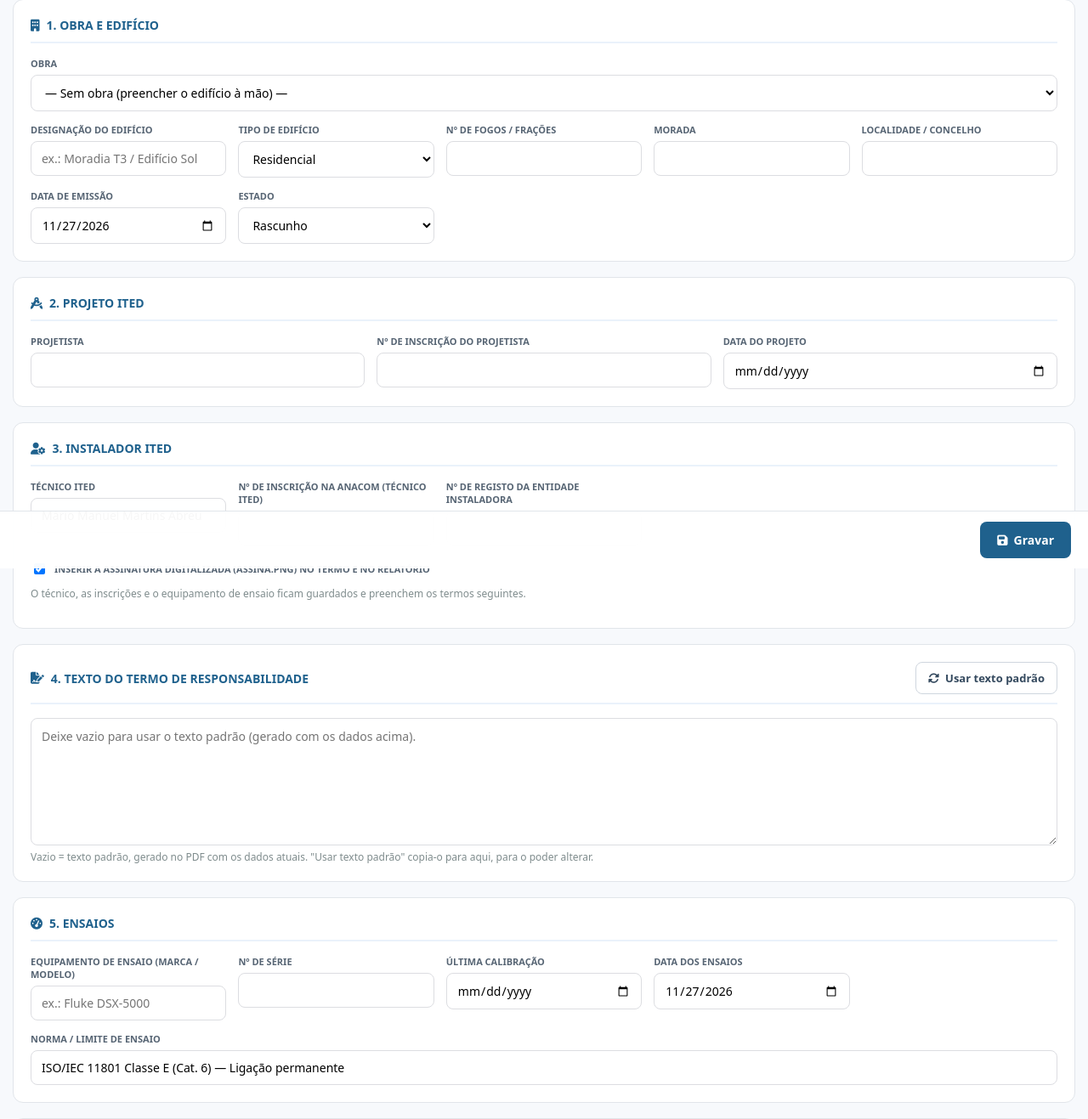
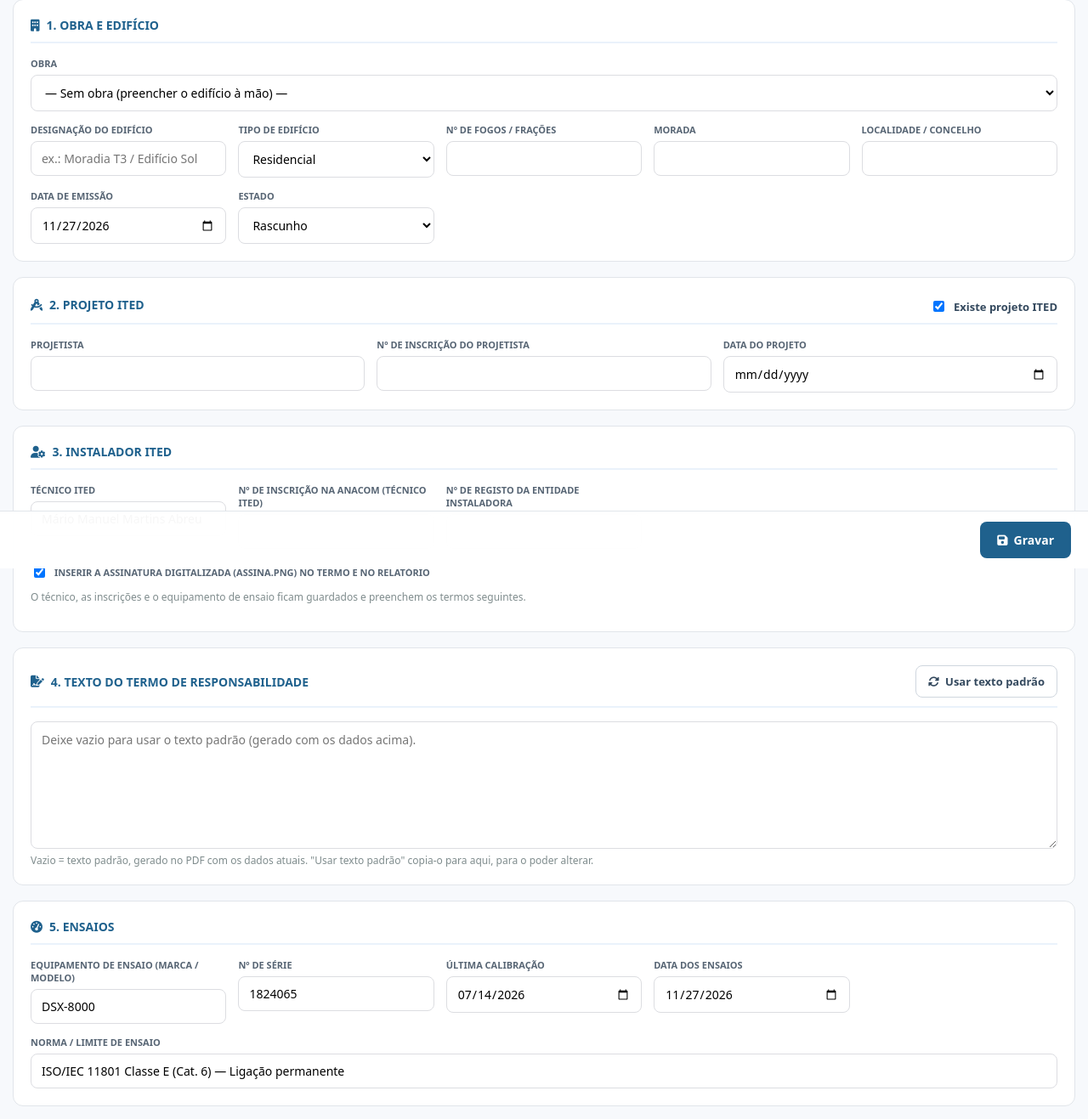
Before and after one commit to mmmabreu/Claude, a PHP site: page /termo_ited_form.php in a window 1280 px wide. Shown: the part 131-1448 px from the top of the page at 85% size. Run offline with PHP 8.4, Linux system fonts and the light colour scheme; the visitor is signed in with stand-in values (Sample User, id 1); data that the repository does not hold is empty; a stand-in replaces the project's code that opens the database connection.

Commit message:
Termos ITED: projeto ITED opcional e certificador DSX-8000 sempre pré-preenchido
Co-Authored-By: Claude Opus 5.5 <noreply@anthropic.com>
Claude-Session: https://claude.ai/code/session_01WWSjH55W4vmrw8923oh7ZY

```diff
--- a/htdocs/termo_ited_form.php
+++ b/htdocs/termo_ited_form.php
@@ -45,7 +45,9 @@ if ($_SERVER['REQUEST_METHOD'] === 'POST') {
             'id_obra' => $id_obra, 'id_cliente' => $id_cliente, 'data_emissao' => $d($_POST['data_emissao'] ?? '') ?: date('Y-m-d'), 'estado' => $estado,
             'tipo_edificio' => $txt('tipo_edificio', 40), 'edificio' => $edificio, 'morada' => $txt('morada', 255), 'localidade' => $txt('localidade', 150),
             'n_fogos' => $n_fogos === false ? null : $n_fogos,
-            'projetista_nome' => $txt('projetista_nome', 150), 'projetista_inscricao' => $txt('projetista_inscricao', 60), 'projeto_data' => $d($_POST['projeto_data'] ?? ''),
+            'tem_projeto' => !empty($_POST['tem_projeto']) ? 1 : 0,
+            'projetista_nome' => !empty($_POST['tem_projeto']) ? $txt('projetista_nome', 150) : '', 'projetista_inscricao' => !empty($_POST['tem_projeto']) ? $txt('projetista_inscricao', 60) : '',
+            'projeto_data' => !empty($_POST['tem_projeto']) ? $d($_POST['projeto_data'] ?? '') : null,
             'tecnico_nome' => $txt('tecnico_nome', 150), 'tecnico_inscricao' => $txt('tecnico_inscricao', 60), 'entidade_registo' => $txt('entidade_registo', 60),
             'assinatura' => !empty($_POST['assinatura']) ? 1 : 0, 'texto_termo' => trim((string)($_POST['texto_termo'] ?? '')) ?: null,
             'equip_teste' => $txt('equip_teste', 150), 'equip_serie' => $txt('equip_serie', 80), 'equip_calibracao' => $d($_POST['equip_calibracao'] ?? ''),
@@ -84,8 +86,7 @@ if ($_SERVER['REQUEST_METHOD'] === 'POST') {
         $pdo->commit();
         // Técnico e equipamento de ensaio ficam para os termos seguintes
         itedGuardarConfig($pdo, ['ited_tecnico_nome' => $campos['tecnico_nome'], 'ited_tecnico_inscricao' => $campos['tecnico_inscricao'],
-                                 'ited_entidade_registo' => $campos['entidade_registo'], 'ited_equip_teste' => $campos['equip_teste'],
-                                 'ited_equip_serie' => $campos['equip_serie'], 'ited_equip_calibracao' => (string)$campos['equip_calibracao'], 'ited_norma_teste' => $campos['norma_teste']]);
+                                 'ited_entidade_registo' => $campos['entidade_registo'], 'ited_norma_teste' => $campos['norma_teste']]);
         registrarLog($pdo, "Gravou termo ITED #$id (" . count($limpos) . " pontos RJ45)", "Termos ITED");
         header("Location: termo_ited_form.php?id=$id&gravado=1"); exit;
     } catch (Exception $ex) {
@@ -107,11 +108,13 @@ try {
 $t = $termo ?: [
     'id_obra' => filter_input(INPUT_GET, 'id_obra', FILTER_VALIDATE_INT) ?: '', 'data_emissao' => date('Y-m-d'), 'estado' => 'Rascunho',
     'tipo_edificio' => 'Residencial', 'edificio' => '', 'morada' => '', 'localidade' => '', 'n_fogos' => '',
-    'projetista_nome' => '', 'projetista_inscricao' => '', 'projeto_data' => '',
+    'tem_projeto' => 1, 'projetista_nome' => '', 'projetista_inscricao' => '', 'projeto_data' => '',
     'tecnico_nome' => $cfg['ited_tecnico_nome'], 'tecnico_inscricao' => $cfg['ited_tecnico_inscricao'], 'entidade_registo' => $cfg['ited_entidade_registo'],
-    'assinatura' => 1, 'texto_termo' => '', 'equip_teste' => $cfg['ited_equip_teste'], 'equip_serie' => $cfg['ited_equip_serie'],
-    'equip_calibracao' => $cfg['ited_equip_calibracao'], 'norma_teste' => $cfg['ited_norma_teste'], 'data_ensaios' => date('Y-m-d'), 'observacoes' => '',
+    'assinatura' => 1, 'texto_termo' => '', 'equip_teste' => '', 'equip_serie' => '',
+    'equip_calibracao' => '', 'norma_teste' => $cfg['ited_norma_teste'], 'data_ensaios' => date('Y-m-d'), 'observacoes' => '',
 ];
+// Equipamento de ensaio: sempre pré-preenchido com o certificador da empresa (nos termos antigos, se estiver vazio)
+foreach ($ITED_EQUIPAMENTO as $k => $v) if (trim((string)($t[$k] ?? '')) === '') $t[$k] = $v;
 $pontos = ($id && empty($_POST)) ? itedPontos($pdo, $id) : (isset($limpos) ? array_map(fn($p) => array_combine(['identificacao', 'localizacao', 'painel_porta', 'categoria', 'configuracao', 'comprimento', 'mapa', 'margem_next', 'resultado', 'observacoes'], $p), $limpos) : []);
 $e = fn($s) => htmlspecialchars((string)$s, ENT_QUOTES, 'UTF-8');
 $JSON = JSON_UNESCAPED_UNICODE | JSON_HEX_TAG | JSON_HEX_APOS | JSON_HEX_QUOT | JSON_HEX_AMP;
@@ -245,8 +248,10 @@ $JSON = JSON_UNESCAPED_UNICODE | JSON_HEX_TAG | JSON_HEX_APOS | JSON_HEX_QUOT |
             </div>
 
             <div class="card">
-                <h2><i class="fa-solid fa-compass-drafting"></i> 2. Projeto ITED</h2>
-                <div class="grid">
+                <h2><i class="fa-solid fa-compass-drafting"></i> 2. Projeto ITED
+                    <label class="chk barra-pontos" style="text-transform:none;"><input type="checkbox" name="tem_projeto" id="tem_projeto" value="1" <?= !isset($t['tem_projeto']) || (int)$t['tem_projeto'] === 1 ? 'checked' : '' ?> onchange="mostrarProjeto()"> Existe projeto ITED</label></h2>
+                <p class="ajuda" id="semProjeto" style="display:none; margin:0;">Sem projeto ITED: o termo não refere projeto e a identificação indica "Sem projeto ITED".</p>
+                <div class="grid" id="camposProjeto">
                     <div class="fg"><label>Projetista</label><input type="text" name="projetista_nome" maxlength="150" value="<?= $e($t['projetista_nome']) ?>"></div>
                     <div class="fg"><label>Nº de inscrição do projetista</label><input type="text" name="projetista_inscricao" maxlength="60" value="<?= $e($t['projetista_inscricao']) ?>"></div>
                     <div class="fg"><label>Data do projeto</label><input type="date" name="projeto_data" value="<?= $e($t['projeto_data']) ?>"></div>
@@ -356,6 +361,14 @@ $JSON = JSON_UNESCAPED_UNICODE | JSON_HEX_TAG | JSON_HEX_APOS | JSON_HEX_QUOT |
         if (!mo.value.trim()) mo.value = o.morada;
     }
 
+    // ---------- Projeto ITED (opcional) ----------
+    function mostrarProjeto() {
+        const tem = document.getElementById('tem_projeto').checked;
+        document.getElementById('camposProjeto').style.display = tem ? '' : 'none';
+        document.getElementById('semProjeto').style.display = tem ? 'none' : 'block';
+    }
+    mostrarProjeto();
+
     // ---------- Texto padrão (igual ao gerado no PDF) ----------
     function usarTextoPadrao() {
         const v = n => (document.querySelector('[name="' + n + '"]').value || '').trim();
@@ -364,12 +377,13 @@ $JSON = JSON_UNESCAPED_UNICODE | JSON_HEX_TAG | JSON_HEX_APOS | JSON_HEX_QUOT |
         const obra = OBRAS.find(x => x.id === parseInt(document.getElementById('id_obra').value || 0, 10));
         const edif = v('edificio') || (obra ? obra.nome : '');
         const morada = v('morada') + (v('localidade') ? ', ' + v('localidade') : '');
-        const proj = v('projetista_nome') ? ' da autoria de ' + v('projetista_nome') + (v('projetista_inscricao') ? ' (inscrição n.º ' + v('projetista_inscricao') + ')' : '') : '';
+        const temProj = document.getElementById('tem_projeto').checked;
+        const proj = temProj && v('projetista_nome') ? ' da autoria de ' + v('projetista_nome') + (v('projetista_inscricao') ? ' (inscrição n.º ' + v('projetista_inscricao') + ')' : '') : '';
         ta.value = 'Eu, ' + (v('tecnico_nome') || '_______________') + ', técnico ITED' + (v('tecnico_inscricao') ? ' inscrito na ANACOM com o n.º ' + v('tecnico_inscricao') : '')
             + ', ao serviço da entidade instaladora m. Abreu – Instalações Técnicas, Lda.' + (v('entidade_registo') ? ' (registo n.º ' + v('entidade_registo') + ')' : '')
             + ', declaro, para os devidos efeitos, que a instalação de infraestruturas de telecomunicações em edifícios (ITED)'
             + (edif ? ' do edifício «' + edif + '»' : '') + (morada ? ', sito em ' + morada : '')
-            + ', foi executada de acordo com o projeto técnico' + proj + ' e com as regras técnicas do Manual ITED (4.ª edição),'
+            + ', foi executada de acordo com ' + (temProj ? 'o projeto técnico' + proj + ' e com ' : '') + 'as regras técnicas do Manual ITED (4.ª edição),'
             + ' em cumprimento do Decreto-Lei n.º 123/2009, de 21 de maio, na sua redação atual.'
             + '\n\nDeclaro ainda que foram realizados os ensaios de funcionalidade previstos no Manual ITED, cujos resultados constam do'
             + ' relatório de ensaios que acompanha este termo, e que a instalação se encontra em condições de ser utilizada.';
--- a/htdocs/termo_ited_pdf.php
+++ b/htdocs/termo_ited_pdf.php
@@ -105,7 +105,10 @@ if ($doc === 'termo') {
     $pdf->Pares([['Dono de obra:', (string)$t['cliente_nome']], ['NIF:', (string)$t['cliente_nif']]]);
     $pdf->Pares([['Edifício:', $edificio], ['Tipo:', $t['tipo_edificio'] . ($t['n_fogos'] !== null && $t['n_fogos'] !== '' ? ' · ' . $t['n_fogos'] . ' fogo(s)/fração(ões)' : '')]]);
     $pdf->Pares([['Morada:', $morada]]);
-    $pdf->Pares([['Projetista ITED:', $t['projetista_nome']], ['Inscrição / data:', trim($t['projetista_inscricao'] . ($t['projeto_data'] ? ' · ' . dataPT($t['projeto_data']) : ''))]]);
+    if (!isset($t['tem_projeto']) || (int)$t['tem_projeto'] === 1)
+        $pdf->Pares([['Projetista ITED:', $t['projetista_nome']], ['Inscrição / data:', trim($t['projetista_inscricao'] . ($t['projeto_data'] ? ' · ' . dataPT($t['projeto_data']) : ''))]]);
+    else
+        $pdf->Pares([['Projeto ITED:', 'Sem projeto ITED']]);
     $pdf->Pares([['Técnico ITED:', $t['tecnico_nome']], ['Inscrição ANACOM:', $t['tecnico_inscricao']]]);
     $pdf->Ln(8);
 
--- a/htdocs/termos_ited_comum.php
+++ b/htdocs/termos_ited_comum.php
@@ -12,20 +12,20 @@
 //   termos_ited          -> dados do termo (obra, edifício, projeto, técnico, equipamento de ensaio, texto do termo)
 //   termos_ited_pontos   -> pontos RJ45 ensaiados
 //   termos_ited_arquivo  -> NUNCA PERDER DADOS: cópia do termo e dos pontos antes de cada alteração ou eliminação
-// Os dados do técnico / equipamento de ensaio da última gravação ficam em configuracoes (chaves ited_*) e
-// preenchem os termos novos.
+// Os dados do técnico da última gravação ficam em configuracoes (chaves ited_*) e preenchem os termos novos.
+// O equipamento de ensaio vem SEMPRE pré-preenchido com o certificador da empresa ($ITED_EQUIPAMENTO).
+// O projeto ITED é opcional (tem_projeto = 0 → "Sem projeto ITED" e o texto do termo não fala no projeto).
 // =====================================================================
 
 $ITED_TIPOS_EDIFICIO = ['Residencial', 'Não residencial', 'Misto', 'Moradia unifamiliar', 'Loteamento / urbanização', 'Outro'];
 $ITED_CATEGORIAS = ['Cat. 6', 'Cat. 6A', 'Cat. 5e', 'Cat. 7', 'Cat. 7A', 'Cat. 8'];
 $ITED_CONFIGURACOES = ['Ligação permanente', 'Canal'];
+// Certificador da empresa: pré-preenchido em todos os termos (pode ser alterado em cada termo)
+$ITED_EQUIPAMENTO = ['equip_teste' => 'DSX-8000', 'equip_serie' => '1824065', 'equip_calibracao' => '2026-07-14'];
 $ITED_CONFIG_PADRAO = [
     'ited_tecnico_nome'      => 'Mário Manuel Martins Abreu',
     'ited_tecnico_inscricao' => '',
     'ited_entidade_registo'  => '',
-    'ited_equip_teste'       => '',
-    'ited_equip_serie'       => '',
-    'ited_equip_calibracao'  => '',
     'ited_norma_teste'       => 'ISO/IEC 11801 Classe E (Cat. 6) — Ligação permanente',
 ];
 
@@ -41,6 +41,7 @@ function itedCriarTabelas($pdo) {
         morada VARCHAR(255) NOT NULL DEFAULT '',
         localidade VARCHAR(150) NOT NULL DEFAULT '',
         n_fogos INT NULL,
+        tem_projeto TINYINT(1) NOT NULL DEFAULT 1,
         projetista_nome VARCHAR(150) NOT NULL DEFAULT '',
         projetista_inscricao VARCHAR(60) NOT NULL DEFAULT '',
         projeto_data DATE NULL,
@@ -58,6 +59,8 @@ function itedCriarTabelas($pdo) {
         criado_por INT NULL, criado_em DATETIME NULL, atualizado_em DATETIME NULL,
         KEY idx_obra (id_obra)
     ) DEFAULT CHARSET=utf8mb4");
+    if (!$pdo->query("SHOW COLUMNS FROM termos_ited LIKE 'tem_projeto'")->fetch())
+        $pdo->exec("ALTER TABLE termos_ited ADD COLUMN tem_projeto TINYINT(1) NOT NULL DEFAULT 1 AFTER n_fogos");
     $pdo->exec("CREATE TABLE IF NOT EXISTS termos_ited_pontos (
         id INT AUTO_INCREMENT PRIMARY KEY,
         id_termo INT NOT NULL,
@@ -157,14 +160,15 @@ function itedTextoPadrao($t) {
     $edif = trim((string)($t['edificio'] ?? '')) ?: trim((string)($t['obra_nome'] ?? ''));
     $morada = trim(trim((string)($t['morada'] ?? '')) . (trim((string)($t['localidade'] ?? '')) !== '' ? ', ' . trim($t['localidade']) : ''));
     $proj = '';
-    if (trim((string)($t['projetista_nome'] ?? '')) !== '') {
+    $tem_projeto = !isset($t['tem_projeto']) || (int)$t['tem_projeto'] === 1;
+    if ($tem_projeto && trim((string)($t['projetista_nome'] ?? '')) !== '') {
         $proj = ' da autoria de ' . trim($t['projetista_nome']) . (trim((string)($t['projetista_inscricao'] ?? '')) !== '' ? ' (inscrição n.º ' . trim($t['projetista_inscricao']) . ')' : '');
     }
     $p1 = "Eu, " . $tec . ", técnico ITED" . ($insc !== '' ? " inscrito na ANACOM com o n.º " . $insc : '')
         . ", ao serviço da entidade instaladora m. Abreu – Instalações Técnicas, Lda." . ($reg !== '' ? " (registo n.º " . $reg . ")" : '')
         . ", declaro, para os devidos efeitos, que a instalação de infraestruturas de telecomunicações em edifícios (ITED)"
         . ($edif !== '' ? " do edifício «" . $edif . "»" : '') . ($morada !== '' ? ", sito em " . $morada : '')
-        . ", foi executada de acordo com o projeto técnico" . $proj . " e com as regras técnicas do Manual ITED (4.ª edição),"
+        . ", foi executada de acordo com " . ($tem_projeto ? "o projeto técnico" . $proj . " e com " : "") . "as regras técnicas do Manual ITED (4.ª edição),"
         . " em cumprimento do Decreto-Lei n.º 123/2009, de 21 de maio, na sua redação atual.";
     $p2 = "Declaro ainda que foram realizados os ensaios de funcionalidade previstos no Manual ITED, cujos resultados constam do"
         . " relatório de ensaios que acompanha este termo, e que a instalação se encontra em condições de ser utilizada.";
```
